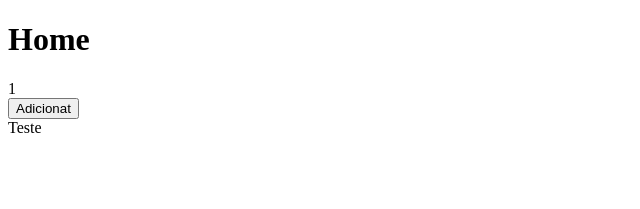
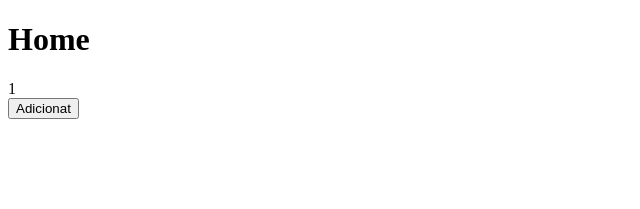
Before and after one commit to gregoryandre/ideia-unica, a Next.js app: page / in a window 1280 px wide. Shown: the top 209 px of the page, without its empty margins (0-640 px from the left). Built offline with nearby package versions, Linux system fonts and the light colour scheme.

Commit message:
retirada do teste

```diff
--- a/pages/index.js
+++ b/pages/index.js
@@ -4,7 +4,6 @@ function Home(){
             <div>
                 <h1>Home</h1>
                 <Contador/>
-                <div>Teste</div>
             </div>
         )
 }
```
